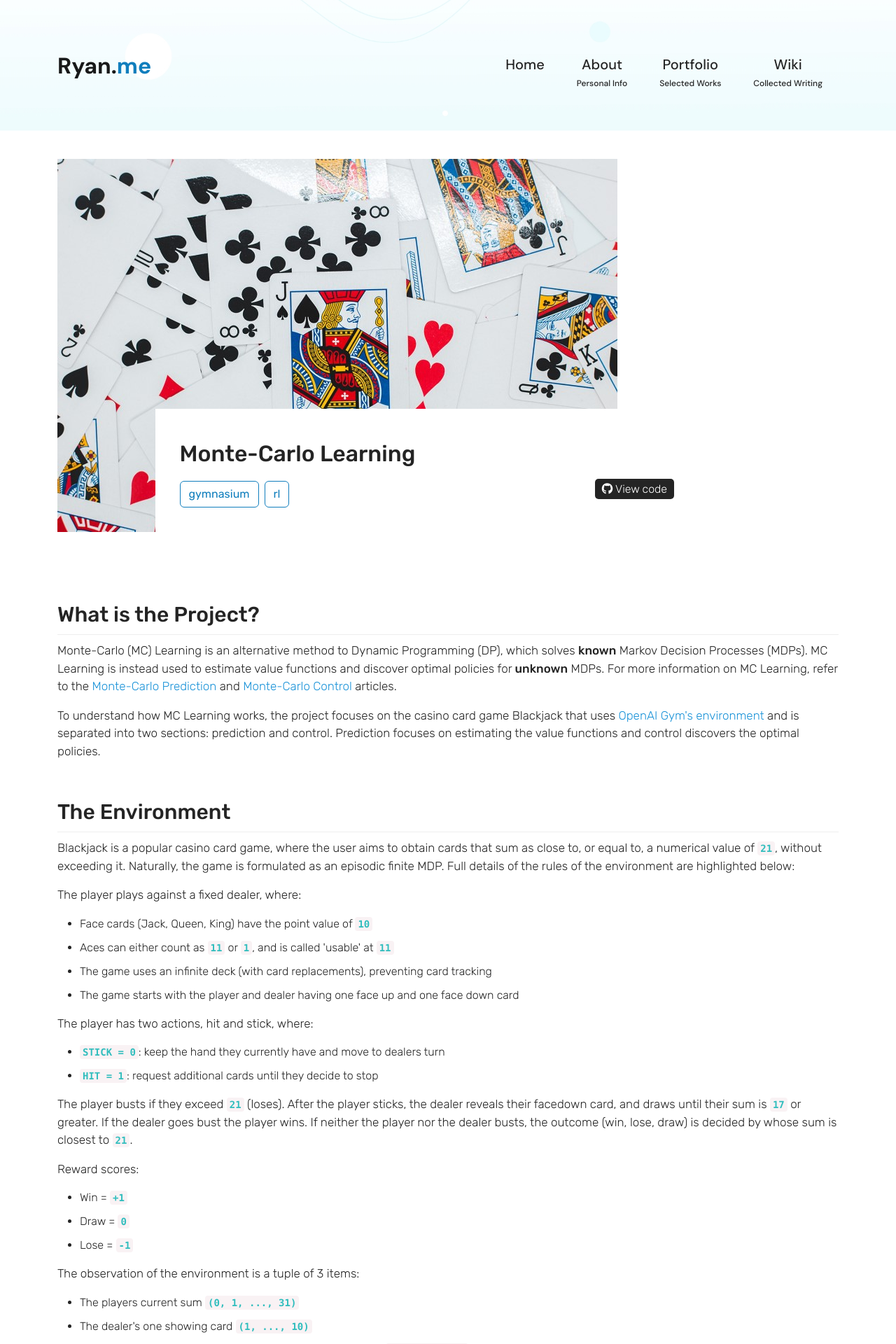
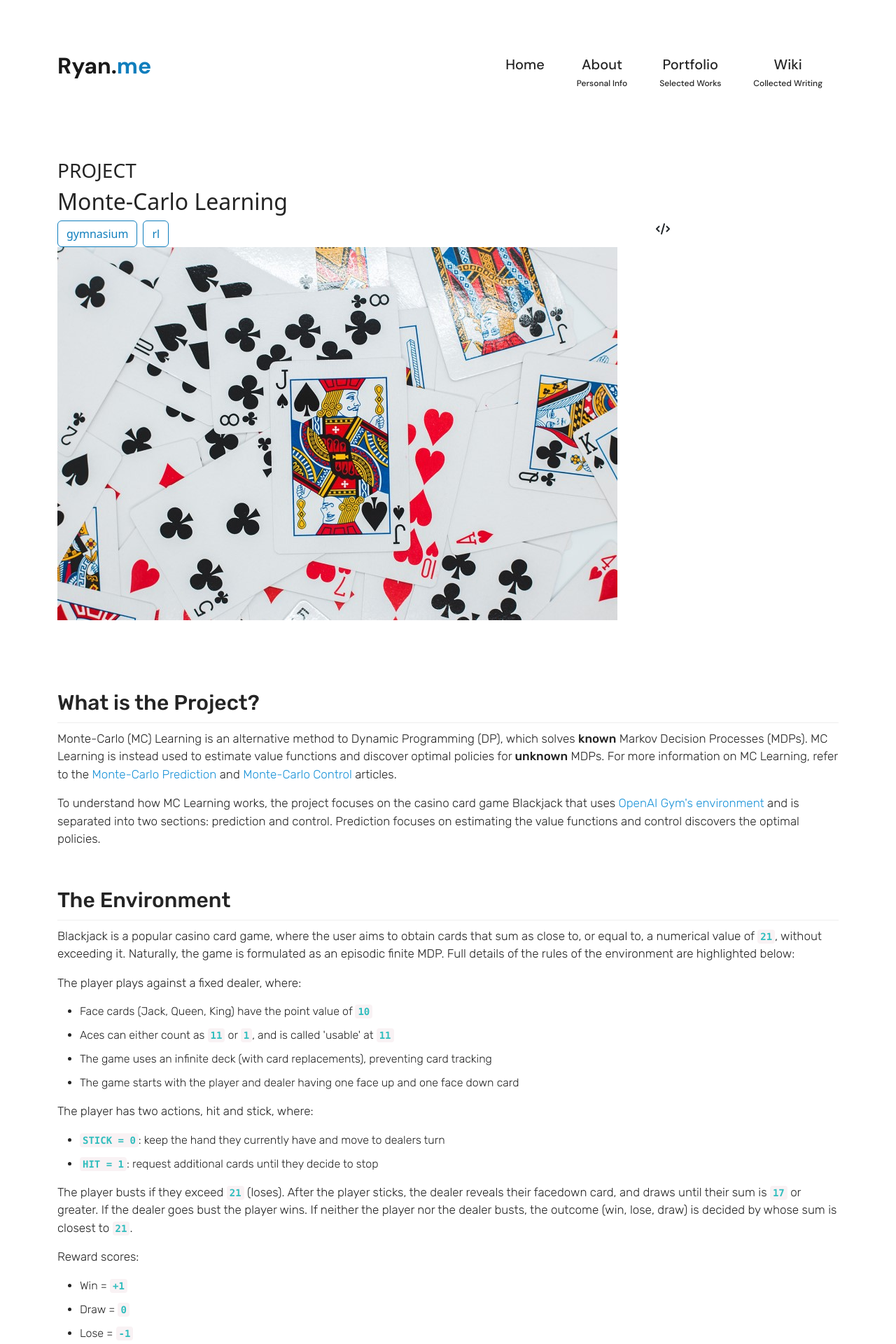
Before and after one commit to Achronus/achronus.github.io, a Jekyll site: the page built from _portfolio/mc_learning.html, in a window 1280 px wide. Shown: the top 1920 px of the page at 70% size. Built offline with Jekyll 4.4.1, drawn with Linux system fonts in a browser that asks for light colours; nearby versions of some CDN libraries.

Commit message:
Single portfolio page updates

```diff
--- a/_includes/single-header.html
+++ b/_includes/single-header.html
@@ -1,10 +1,7 @@
-<div class="img-content">
-    <div class="bg-img">
-        <img class="img-fluid" src="{{ page.img_url }}" alt="{{ page.title }}">
-    </div><!-- bg-img -->
-    <div class="overlay">
-        <h2>{{ page.title }}</h2>
-        <div class="row social">
+<div class="header">
+    <h3>PROJECT</h3>
+    <h2 class="mt-1">{{ page.title }}</h2>
+    <div class="row">
         <div class="tags col-12 col-md-9">
             {%- for tag in page.tags -%}
             <div class="project-tag btn btn-outline-primary me-2 disabled">
@@ -14,10 +11,11 @@
         </div><!-- .tags -->
         <div class="col-12 col-md-3 code">
             <a href="{{ page.github_url }}">
-                <i class="fab fa-github"></i>
-                View code
+                <i class="fa-solid fa-code"></i>
             </a>
         </div><!-- col -->
     </div><!-- row -->
-    </div><!-- overlay -->
-</div><!-- img-content -->
+    <div class="bg-img">
+        <img class="img-fluid" src="{{ page.img_url }}" alt="{{ page.title }}">
+    </div><!-- bg-img -->
+</div><!-- .header -->
--- a/_layouts/portfolio-single.html
+++ b/_layouts/portfolio-single.html
@@ -11,7 +11,7 @@
         <section id="single-project">
             <div class="container">
                 <div class="row">
-                    <div class="col-12 item">
+                    <div class="col-12 page-content">
                         {%- include single-header.html -%}
                         <div class="description">
                             {{ content }}
--- a/assets/sass/1-base/_base.scss
+++ b/assets/sass/1-base/_base.scss
@@ -32,9 +32,8 @@ section {
       }
     }
   }
-  &:not(.error-page) {
+  &:not(.error-page, .single-page) {
     &#top-page {
-      height: 42%;
       @include background('/assets/imgs/header-bg.jpg', bottom, center, no-repeat, cover);
       #intro {
         .title {
@@ -47,6 +46,9 @@ section {
         }
       }
     }
+  }
+  .single-page {
+    @include background('/assets/imgs/single-header-bg.jpg', top, center, no-repeat, cover)
   }
 }
 
```
Also changed, not shown: assets/sass/2-partials/_project-single.scss (+12 -0 lines), assets/css/style.css, assets/imgs/single-header-bg.jpg (added), 1 other file. Lines whose indentation alone changed are shown as unchanged.
